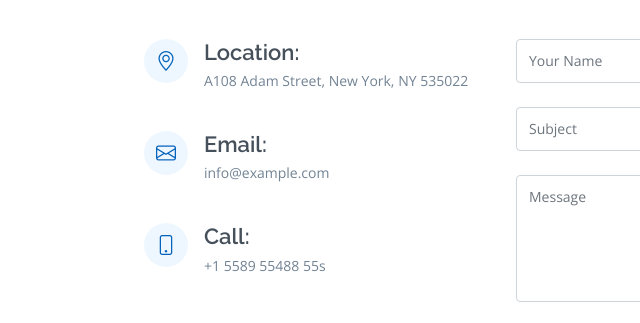
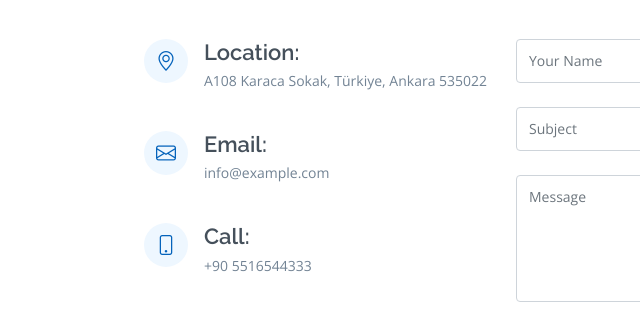
Before and after one commit to Thunder-png/my-resume-page, a website: page index.html in a window 1280 px wide. Shown: the part 3672-3995 px from the top of the page, 0-640 px from the left. Drawn offline with nearby package versions, Linux system fonts and the light colour scheme.

Commit message:
update contact info

```diff
--- a/index.html
+++ b/index.html
@@ -405,7 +405,7 @@
                 <div class="address">
                   <i class="bi bi-geo-alt"></i>
                   <h4>Location:</h4>
-                  <p>A108 Adam Street, New York, NY 535022</p>
+                  <p>A108 Karaca Sokak, Türkiye, Ankara 535022</p>
                 </div>
 
                 <div class="email">
@@ -417,7 +417,7 @@
                 <div class="phone">
                   <i class="bi bi-phone"></i>
                   <h4>Call:</h4>
-                  <p>+1 5589 55488 55s</p>
+                  <p>+90 5516544333</p>
                 </div>
 
               </div>
```
